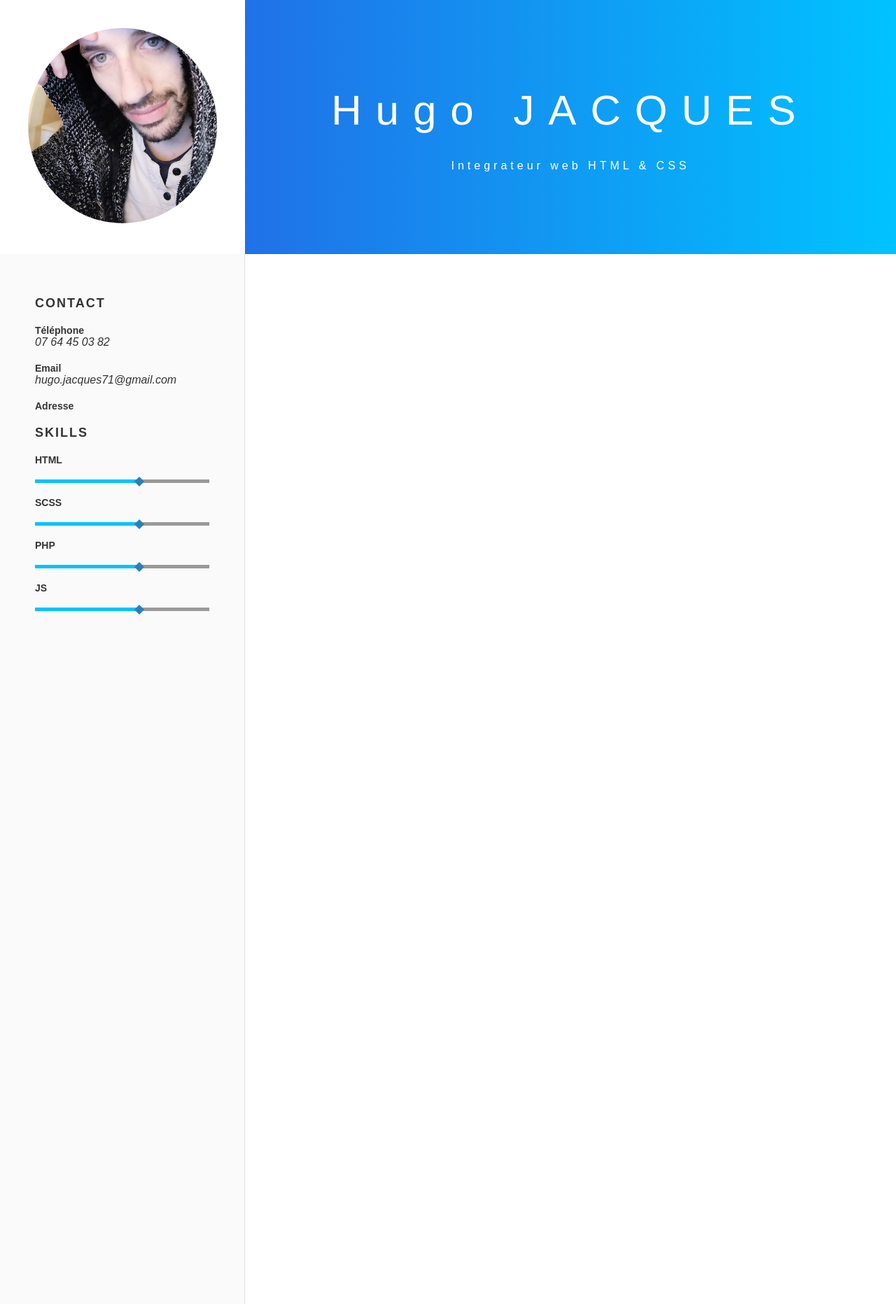
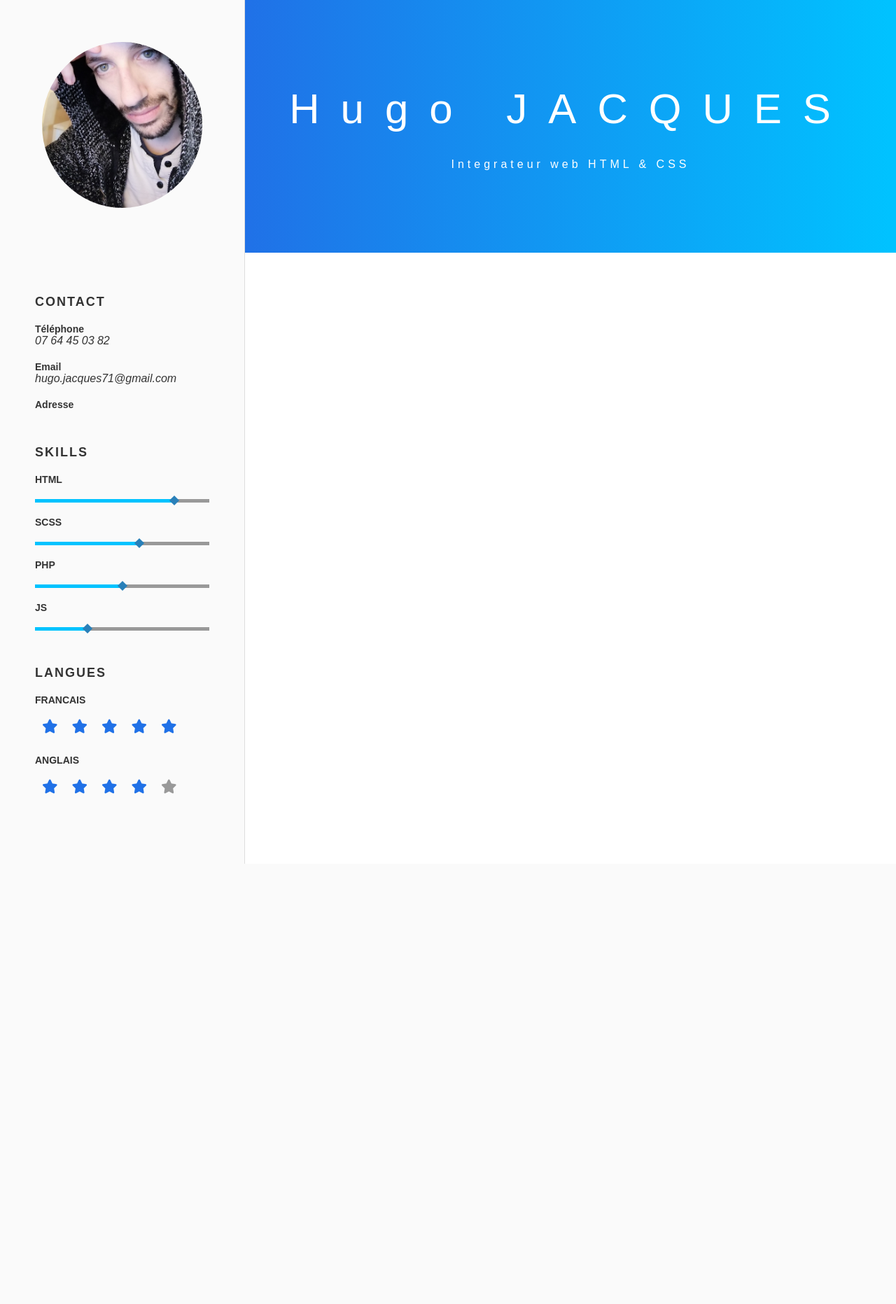
Before and after one commit to magusin/cv, a PHP site: page / in a window 1280 px wide. Shown: the whole page at 70% size. After the commit the page ends 1234 px from the top, so only its background shows below. Run offline with PHP 8.4, Linux system fonts and the light colour scheme; style sheets or scripts are compiled from the project's sources; some libraries are stand-ins or nearby versions; some web fonts are replaced.

Commit message:
skill changement + langue

```diff
--- a/css/style.css
+++ b/css/style.css
@@ -36,15 +36,18 @@ img {
   letter-spacing: 0.2rem;
   font-size: 1.8rem; }
 
+.text-primary {
+  color: var(--primary); }
+
 .grid-container {
   display: grid;
-  grid: 'picture header' auto 'aside main' 1fr / 350px auto;
-  min-height: 100vh; }
+  min-height: 100vh;
+  grid: "picture header" auto "aside main" 1fr / 350px auto; }
 
 header {
   grid-area: header;
   background: linear-gradient(to right, var(--primary), var(--light));
-  padding: 8rem 5rem;
+  padding: 10rem 5rem;
   text-align: center;
   color: white;
   display: flex;
@@ -55,42 +58,59 @@ header {
     font-size: 6rem;
     line-height: 8rem;
     font-weight: 300;
-    color: white;
-    letter-spacing: 2rem; }
+    letter-spacing: 3rem; }
   header p {
     letter-spacing: 0.5rem; }
 
 .picture {
   grid-area: picture;
-  padding: 4rem; }
+  padding: 6rem;
+  background: var(--background);
+  border-right: 1px solid var(--border); }
   .picture img {
     border-radius: 50%; }
 
 aside {
   grid-area: aside;
   background: var(--background);
-  border-right: 1px solid #ddd;
-  padding: 5rem;
-  min-height: 1500px; }
-  aside h3 {
+  border-right: 1px solid var(--border);
+  padding: 5rem; }
+  aside .block {
+    margin-bottom: 5rem; }
+    aside .block h3 {
       margin-bottom: 0;
       font-size: 1.4rem; }
-  aside p {
+    aside .block p {
       margin: 0 0 2rem 0;
       font-style: italic; }
-  aside .bar-skill {
+    aside .block .bar-skill {
       margin: 2rem 0;
       height: 5px;
       background: var(--hint);
       position: relative; }
-    aside .bar-skill .bar-skill-progress {
+      aside .block .bar-skill .bar-skill-progress {
+        position: absolute;
+        height: 5px;
+        top: 0;
+        left: 0;
+        width: 80%;
+        background: var(--light); }
+      aside .block .bar-skill .bar-skill-dot {
+        position: absolute;
+        height: 10px;
+        width: 10px;
+        background: var(--dark);
+        left: calc(80% - 5px);
+        top: -2.5px;
+        transform: rotate(45deg); }
+      aside .block .bar-skill .bar-skill-progress-2 {
         position: absolute;
         height: 5px;
         top: 0;
         left: 0;
         width: 60%;
         background: var(--light); }
-    aside .bar-skill .bar-skill-dot {
+      aside .block .bar-skill .bar-skill-dot-2 {
         position: absolute;
         height: 10px;
         width: 10px;
@@ -98,6 +118,43 @@ aside {
         left: calc(60% - 5px);
         top: -2.5px;
         transform: rotate(45deg); }
+      aside .block .bar-skill .bar-skill-progress-3 {
+        position: absolute;
+        height: 5px;
+        top: 0;
+        left: 0;
+        width: 50%;
+        background: var(--light); }
+      aside .block .bar-skill .bar-skill-dot-3 {
+        position: absolute;
+        height: 10px;
+        width: 10px;
+        background: var(--dark);
+        left: calc(50% - 5px);
+        top: -2.5px;
+        transform: rotate(45deg); }
+      aside .block .bar-skill .bar-skill-progress-4 {
+        position: absolute;
+        height: 5px;
+        top: 0;
+        left: 0;
+        width: 30%;
+        background: var(--light); }
+      aside .block .bar-skill .bar-skill-dot-4 {
+        position: absolute;
+        height: 10px;
+        width: 10px;
+        background: var(--dark);
+        left: calc(30% - 5px);
+        top: -2.5px;
+        transform: rotate(45deg); }
+    aside .block .stars-container {
+      display: flex;
+      margin: 2rem 0 3rem 0;
+      color: var(--hint); }
+      aside .block .stars-container i {
+        font-size: 2rem;
+        margin: 0 1rem; }
 
 main {
   grid-area: main; }
--- a/index.html
+++ b/index.html
@@ -44,21 +44,39 @@
               </div>
               <h3>SCSS</h3>
               <div class="bar-skill">
-                  <div class="bar-skill-progress"></div>
-                  <div class="bar-skill-dot"></div>
+                  <div class="bar-skill-progress-2"></div>
+                  <div class="bar-skill-dot-2"></div>
               </div>
               <h3>PHP</h3>
               <div class="bar-skill">
-                  <div class="bar-skill-progress"></div>
-                  <div class="bar-skill-dot"></div>
+                  <div class="bar-skill-progress-3"></div>
+                  <div class="bar-skill-dot-3"></div>
               </div>
               <h3>JS</h3>
               <div class="bar-skill">
-                  <div class="bar-skill-progress"></div>
-                  <div class="bar-skill-dot"></div>
+                  <div class="bar-skill-progress-4"></div>
+                  <div class="bar-skill-dot-4"></div>
               </div>
-              <p></p>
            </div>
+           <div class="block">
+            <h2 class="title-small">LANGUES</h2>
+              <h3>FRANCAIS</h3>
+              <div class="stars-container">
+                  <i class="fas fa-star text-primary"></i>
+                  <i class="fas fa-star text-primary"></i>
+                  <i class="fas fa-star text-primary"></i>
+                  <i class="fas fa-star text-primary"></i>
+                  <i class="fas fa-star text-primary"></i>
+              </div>
+              <h3>ANGLAIS</h3>
+              <div class="stars-container">
+                  <i class="fas fa-star text-primary"></i>
+                  <i class="fas fa-star text-primary"></i>
+                  <i class="fas fa-star text-primary"></i>
+                  <i class="fas fa-star text-primary"></i>
+                  <i class="fas fa-star"></i>
+              </div>
+            </div>
       </aside>
       <main></main>
   </div>
--- a/scss/_classes.scss
+++ b/scss/_classes.scss
@@ -4,3 +4,9 @@
         font-size: 1.8rem;
     }
 }
+
+.text {
+    &-primary {
+        color: var(--primary);
+    }
+}
--- a/scss/style.scss
+++ b/scss/style.scss
@@ -4,18 +4,17 @@
 
 .grid-container {
   display: grid;
+  min-height: 100vh;
   grid:
-    'picture header' auto
-    'aside main' 1fr
+    "picture header" auto
+    "aside main" 1fr
     / 350px auto;
-    min-height: 100vh;
-
 }
 
 header {
     grid-area: header;
     background: linear-gradient(to right, var(--primary), var(--light));
-    padding: 8rem 5rem;
+    padding: 10rem 5rem;
     text-align: center;
     color: white;
     display: flex;
@@ -26,8 +25,7 @@ header {
       font-size: 6rem;
       line-height: 8rem;
       font-weight: 300;
-        color: white;
-        letter-spacing: 2rem;
+      letter-spacing: 3rem;
     }
     p {
       letter-spacing: 0.5rem;
@@ -36,18 +34,20 @@ header {
 
   .picture {
     grid-area: picture;
-padding: 4rem;
+    padding: 6rem;
+    background: var(--background);
+    border-right: 1px solid var(--border);
     img {
       border-radius: 50%;
     }
   }
-
   aside {
     grid-area: aside;
     background: var(--background);
-    border-right: 1px solid #ddd;
+    border-right: 1px solid var(--border);
     padding: 5rem;
-    min-height: 1500px;
+    .block {
+      margin-bottom: 5rem;
       h3 {
         margin-bottom: 0;
         font-size: 1.4rem;
@@ -66,10 +66,27 @@ aside {
           height: 5px;
           top: 0;
           left: 0;
+          width: 80%;
+          background: var(--light);
+        }
+        .bar-skill-dot {
+            position: absolute;
+            height: 10px;
+            width: 10px;
+            background: var(--dark);
+            left: calc(80% - 5px);
+            top: -2.5px;
+            transform: rotate(45deg);
+          }
+          .bar-skill-progress-2 {
+            position: absolute;
+            height: 5px;
+            top: 0;
+            left: 0;
             width: 60%;
             background: var(--light);
           }
-    .bar-skill-dot {
+          .bar-skill-dot-2 {
               position: absolute;
               height: 10px;
               width: 10px;
@@ -78,10 +95,53 @@ aside {
               top: -2.5px;
               transform: rotate(45deg);
             }
+            .bar-skill-progress-3 {
+                position: absolute;
+                height: 5px;
+                top: 0;
+                left: 0;
+                width: 50%;
+                background: var(--light);
+              }
+              .bar-skill-dot-3 {
+                  position: absolute;
+                  height: 10px;
+                  width: 10px;
+                  background: var(--dark);
+                  left: calc(50% - 5px);
+                  top: -2.5px;
+                  transform: rotate(45deg);
+                }
+                .bar-skill-progress-4 {
+                    position: absolute;
+                    height: 5px;
+                    top: 0;
+                    left: 0;
+                    width: 30%;
+                    background: var(--light);
+                  }
+                  .bar-skill-dot-4 {
+                      position: absolute;
+                      height: 10px;
+                      width: 10px;
+                      background: var(--dark);
+                      left: calc(30% - 5px);
+                      top: -2.5px;
+                      transform: rotate(45deg);
+                    }
+        }
+        .stars-container {
+          display: flex;
+          margin: 2rem 0 3rem 0;
+          color: var(--hint);
+          i {
+            font-size: 2rem;
+            margin: 0 1rem;
+          }
+        }
       }
     }
 
     main {
         grid-area: main;
-
       }
```
Also changed, not shown: scss/_base.scss (line endings or trailing spaces), scss/variables.scss (line endings or trailing spaces). Lines whose indentation alone changed are shown as unchanged.
